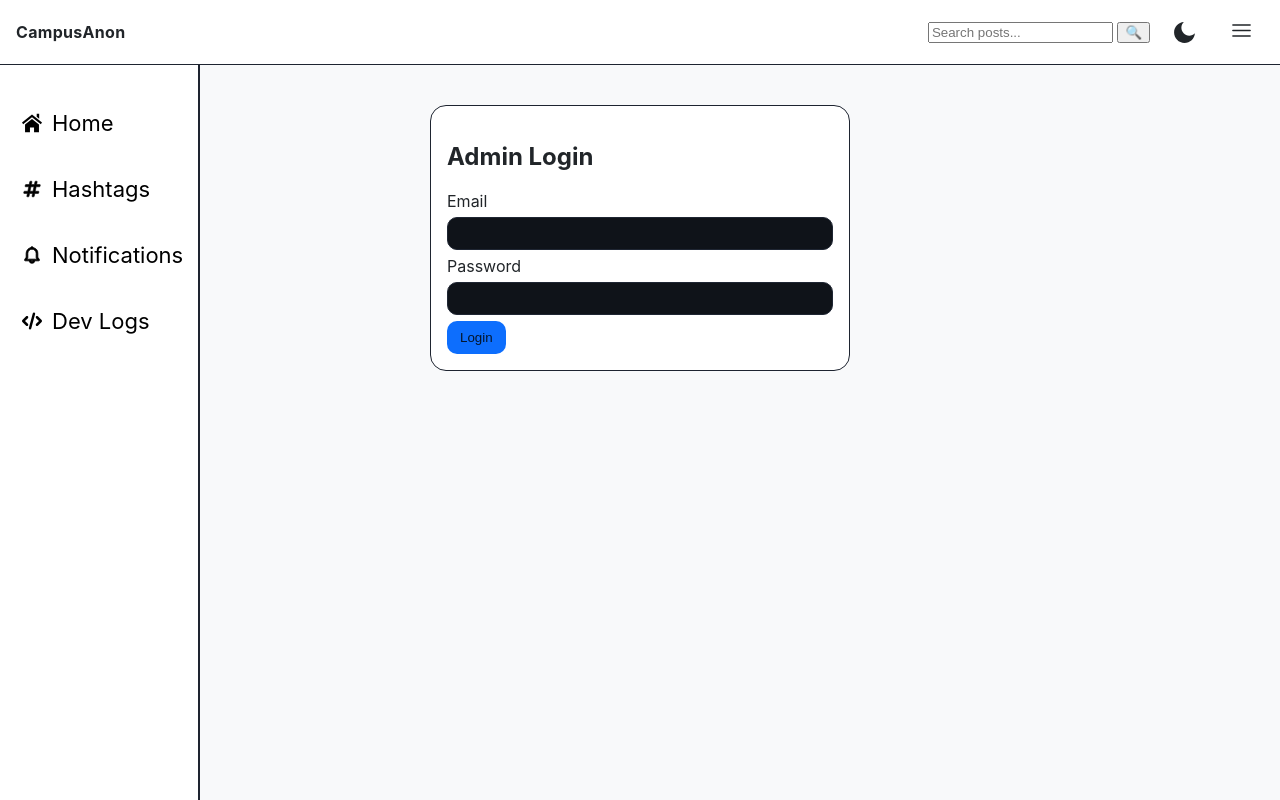
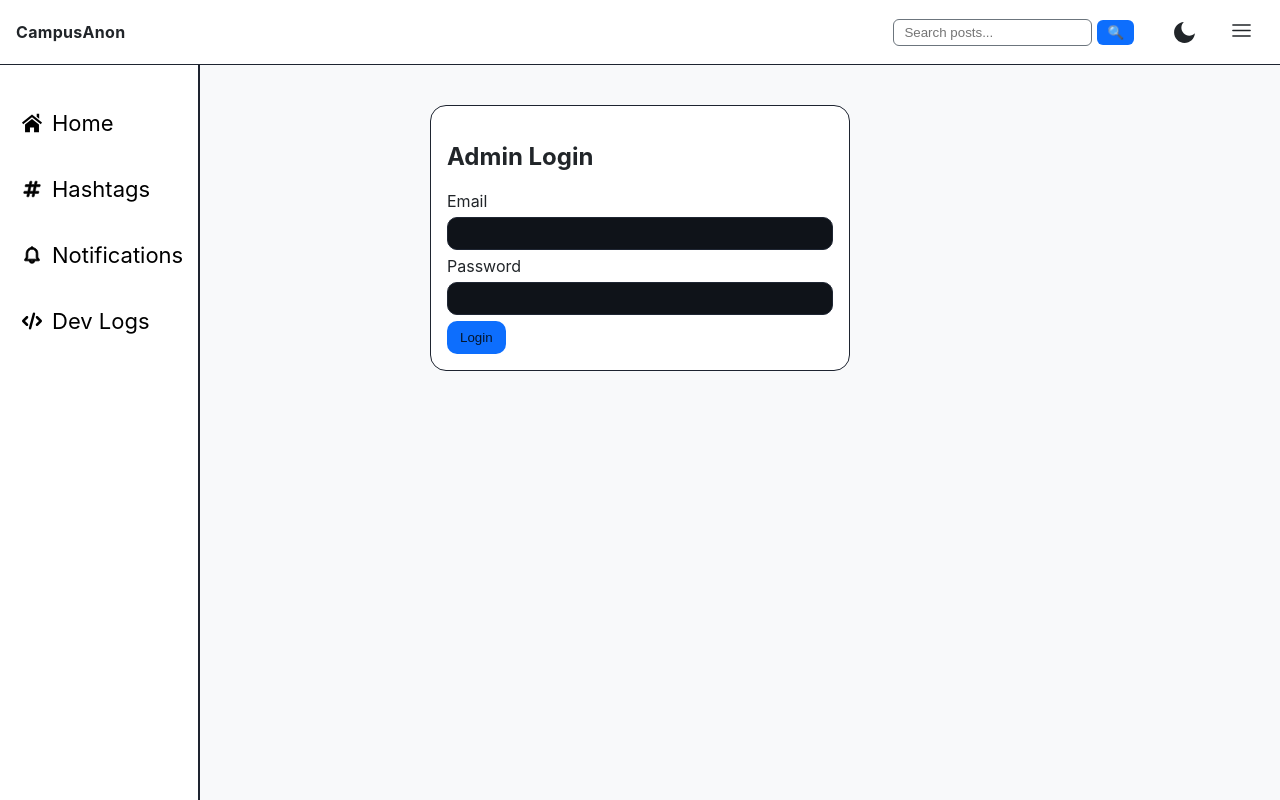
Before and after one commit to HeadlineToday/accb, a Flask app: page /admin/login in a window 1280 px wide. Run offline with Flask 3, Linux system fonts and the light colour scheme; data that the repository does not hold is empty.

Commit message:
Update styles.css

```diff
--- a/static/styles.css
+++ b/static/styles.css
@@ -293,10 +293,34 @@ body {
   }
 
   .avatar img {
-  width: 40px;
-  height: 40px;
+  width: 36px;
+  height: 36px;
   border-radius: 50%; /* makes it circular */
 }
+
+.search-form {
+  display: flex;
+  align-items: center;
+  margin-right: 1rem;
+}
+.search-form input {
+  padding: 5px 10px;
+  border-radius: 6px;
+  border: 1px solid var(--muted);
+  background: var(--card);
+  color: var(--text);
+}
+.search-form button {
+  margin-left: 5px;
+  padding: 5px 10px;
+  border: none;
+  border-radius: 6px;
+  background: var(--primary);
+  color: #fff;
+  cursor: pointer;
+}
+
+
 /* Hide permanent sidebar on mobile */
 @media (max-width: 768px) {
   .permanent-sidebar {
```
